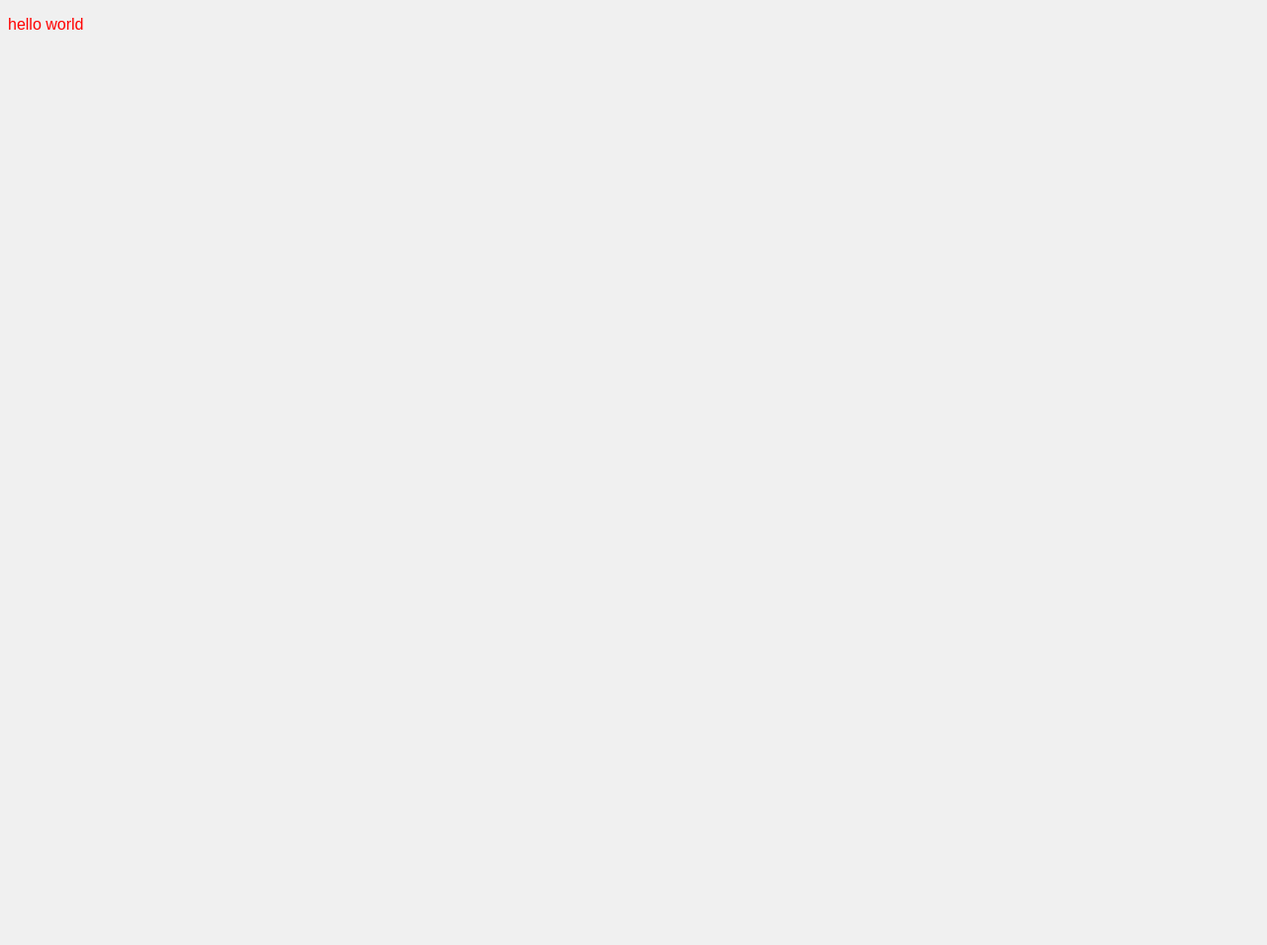
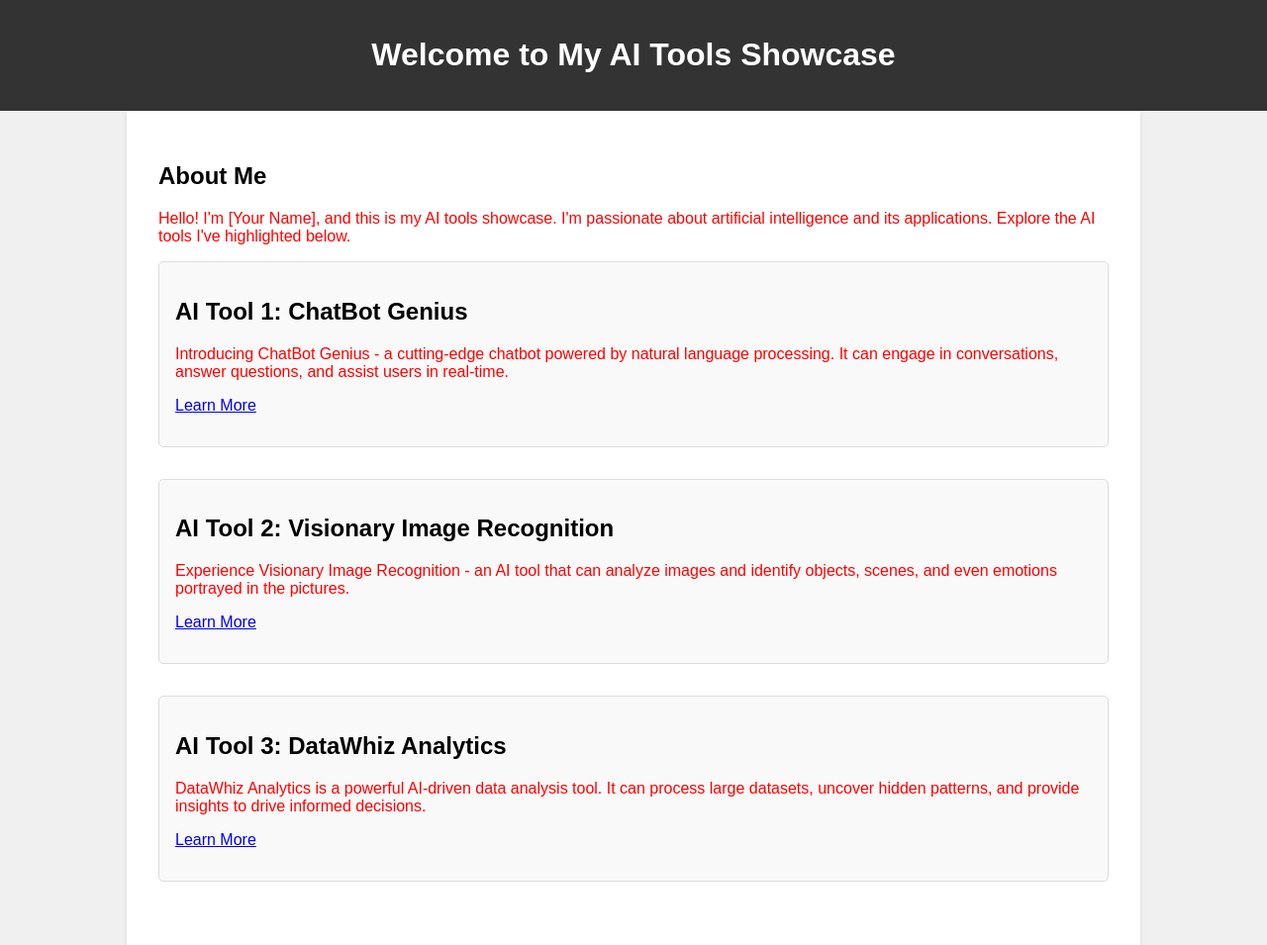
Before and after one commit to Maviyashek/Ai-links, a Flask app: a page that uses templates/welcome.html in a window 1280 px wide. Before the commit the page is almost empty. Shown: the whole page at 99% size. Before the commit the page ends 30 px from the top, so only its background shows below. Run offline with Flask 3, Linux system fonts and the light colour scheme.

Commit message:
welcome page added

```diff
--- a/templates/welcome.html
+++ b/templates/welcome.html
@@ -1,4 +1,59 @@
 {% extends 'base.html' %}
 {% block body %}
-  <p>hello world</p>
+    <style>
+        body {
+            font-family: Arial, sans-serif;
+            margin: 0;
+            padding: 0;
+            background-color: #f0f0f0;
+        }
+        header {
+            background-color: #333;
+            color: white;
+            text-align: center;
+            padding: 1rem;
+        }
+        .container {
+            max-width: 960px;
+            margin: 0 auto;
+            padding: 2rem;
+            background-color: white;
+            box-shadow: 0 2px 5px rgba(0, 0, 0, 0.1);
+        }
+        .ai-tool {
+            margin-bottom: 2rem;
+            padding: 1rem;
+            border: 1px solid #ddd;
+            border-radius: 5px;
+            background-color: #f9f9f9;
+        }
+    </style>
+</head>
+<body>
+    <header>
+        <h1>Welcome to My AI Tools Showcase</h1>
+    </header>
+    <div class="container">
+        <h2>About Me</h2>
+        <p>Hello! I'm [Your Name], and this is my AI tools showcase. I'm passionate about artificial intelligence and its applications. Explore the AI tools I've highlighted below.</p>
+
+        <div class="ai-tool">
+            <h2>AI Tool 1: ChatBot Genius</h2>
+            <p>Introducing ChatBot Genius - a cutting-edge chatbot powered by natural language processing. It can engage in conversations, answer questions, and assist users in real-time.</p>
+            <p><a href="https://www.example.com/chatbot-genius" target="_blank">Learn More</a></p>
+        </div>
+
+        <div class="ai-tool">
+            <h2>AI Tool 2: Visionary Image Recognition</h2>
+            <p>Experience Visionary Image Recognition - an AI tool that can analyze images and identify objects, scenes, and even emotions portrayed in the pictures.</p>
+            <p><a href="https://www.example.com/visionary-image-recognition" target="_blank">Learn More</a></p>
+        </div>
+
+        <div class="ai-tool">
+            <h2>AI Tool 3: DataWhiz Analytics</h2>
+            <p>DataWhiz Analytics is a powerful AI-driven data analysis tool. It can process large datasets, uncover hidden patterns, and provide insights to drive informed decisions.</p>
+            <p><a href="https://www.example.com/datawhiz-analytics" target="_blank">Learn More</a></p>
+        </div>
+    </div>
+
 {% endblock body %}
```
